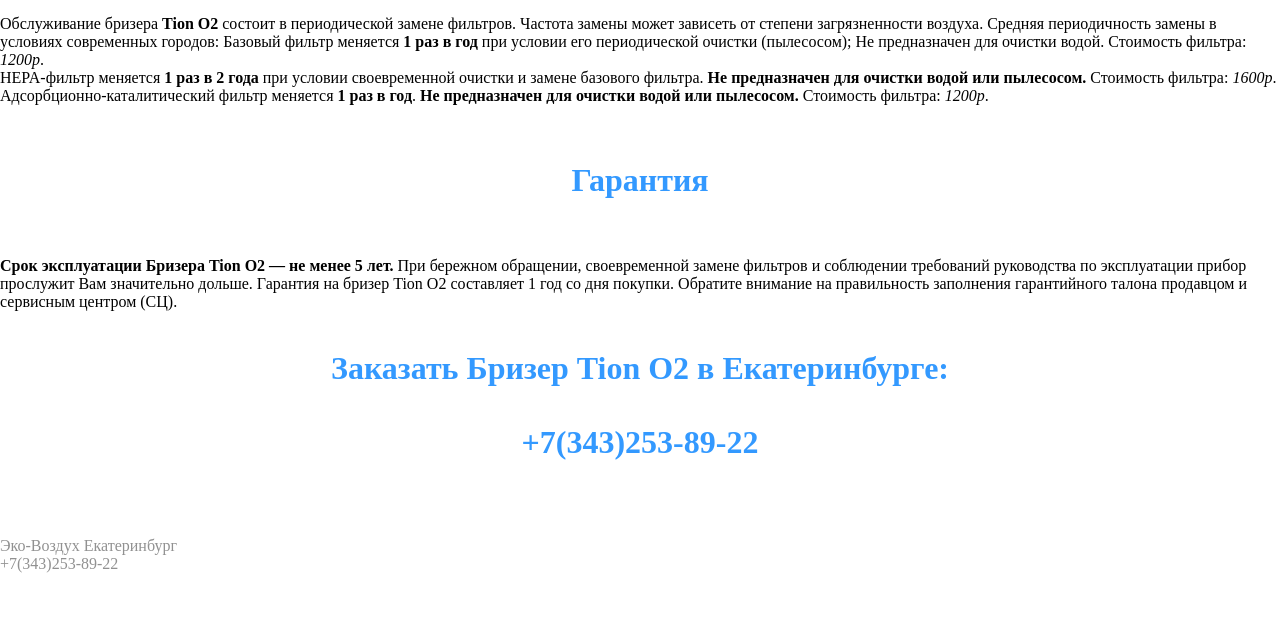
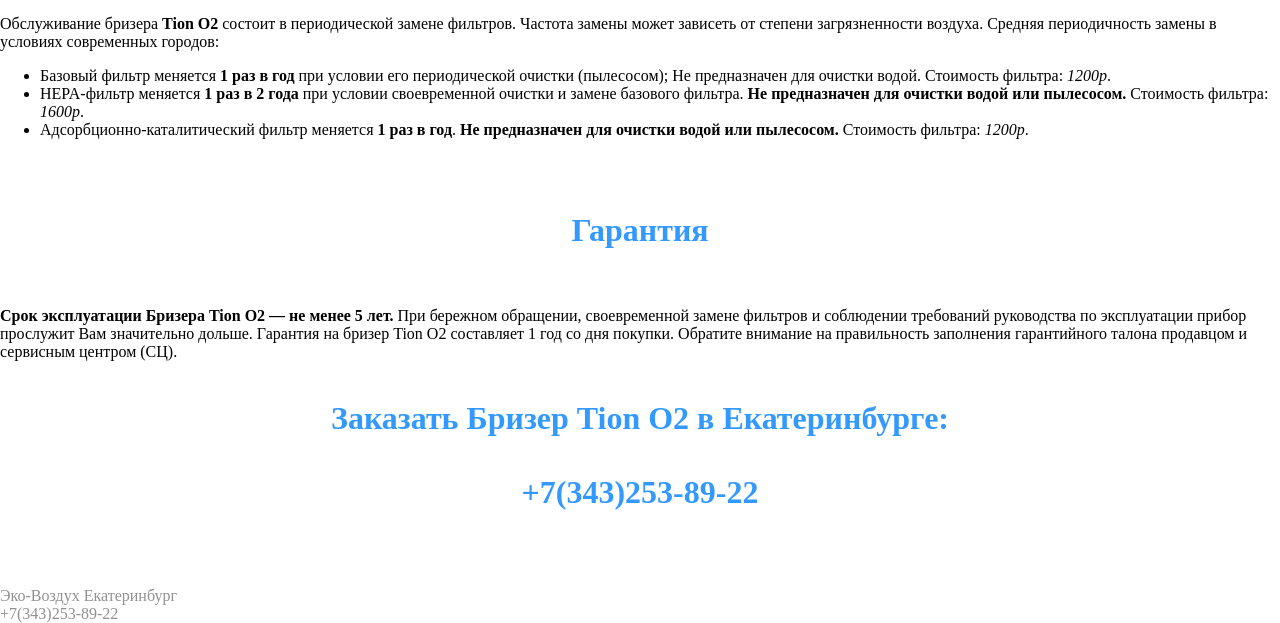
Before and after one commit to eco-vozd/eco-vozd.github.io, a plain HTML site: page index.html in a window 1280 px wide. Shown: the part 4284-4907 px from the top of the page. Before the commit the page ends 4857 px from the top, so only its background shows below. Drawn offline with Linux system fonts and the light colour scheme; a web font is replaced by a local one.

Commit message:
Update index.html

```diff
--- a/index.html
+++ b/index.html
@@ -276,9 +276,12 @@
 				<center><img src=https://38.media.tumblr.com/ee53237fa9d441c2609bb4a23a459478/tumblr_nd569b7BtZ1s9rjpio1_400.jpg></center>
 				</br>
 			Обслуживание бризера <b>Tion О2</b> состоит в периодической замене фильтров. Частота замены может зависеть от степени загрязненности воздуха. Средняя периодичность замены в условиях современных городов:
-Базовый фильтр меняется <b>1 раз в год</b> при условии его периодической очистки (пылесосом); Не предназначен для очистки водой. Стоимость фильтра: <i>1200р</i>.</br>
-HEPA-фильтр меняется <b>1 раз в 2 года</b> при условии своевременной очистки и замене базового фильтра. <b>Не предназначен для очистки водой или пылесосом.</b> Стоимость фильтра: <i>1600р</i>.</br>
-Адсорбционно-каталитический фильтр меняется <b>1 раз в год</b>. <b>Не предназначен для очистки водой или пылесосом.</b> Стоимость фильтра: <i>1200р</i>.</br>
+			<ul>
+<li>Базовый фильтр меняется <b>1 раз в год</b> при условии его периодической очистки (пылесосом); Не предназначен для очистки водой. Стоимость фильтра: <i>1200р</i>.</li>
+<li>HEPA-фильтр меняется <b>1 раз в 2 года</b> при условии своевременной очистки и замене базового фильтра. <b>Не предназначен для очистки водой или пылесосом.</b> Стоимость фильтра: <i>1600р</i>.</li>
+<li>Адсорбционно-каталитический фильтр меняется <b>1 раз в год</b>. <b>Не предназначен для очистки водой или пылесосом.</b> Стоимость фильтра: <i>1200р</i>.</li>
+</ul>
+
 </br>
 </br>
 <h1 align="CENTER">
```
